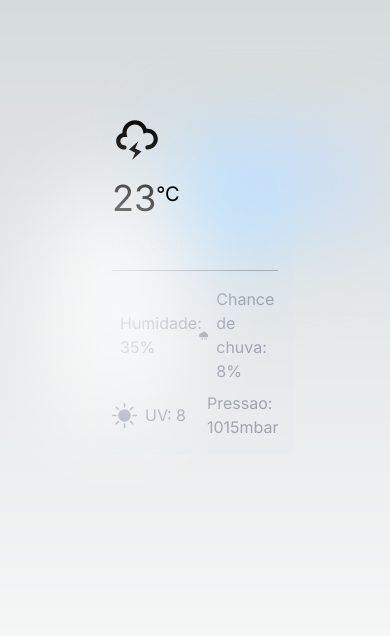
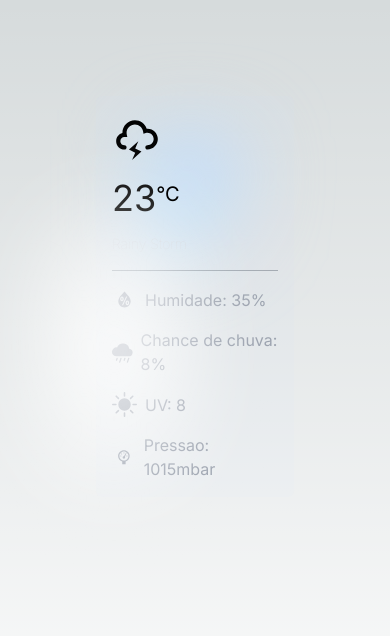
Before and after one commit to felipesaff/weather-app, a Next.js app: page / in a window 390 px wide. Shown: the top 636 px of the page. Built offline with nearby package versions, Linux system fonts and the light colour scheme.

Commit message:
style: change card component responsivity

```diff
--- a/src/components/card/index.tsx
+++ b/src/components/card/index.tsx
@@ -5,9 +5,9 @@ import { BsFillCloudRainFill, BsFillSunFill } from 'react-icons/bs'
 export const WeatherCard = () => {
     return (
         <div className="flex flex-col relative justify-between bg-blue-200 rounded-md bg-opacity-5 before:absolute before:h-[300px] before:w-[180px] before:-translate-x-1/2 before:rounded-full
-            before:bg-gradient-radial before:from-white before:to-transparent before:blur-2xl before:content-[''] after:absolute after:-z-20 after:h-[120px] after:w-[200px]
+            before:bg-gradient-radial before:from-white before:to-transparent before:blur-2xl before:content-[''] after:absolute after:-z-20 after:h-[120px] after:w-[100px]
             after:translate-x-1/3 after:bg-gradient-conic after:from-sky-200 after:via-blue-200 after:blur-2xl after:content-[''] before:dark:bg-gradient-to-br after:top-10
-            before:dark:from-transparent before:dark:to-blue-700/10 after:dark:from-sky-900 after:dark:via-[#0141ff]/40 before:lg:h-[160px] before:bottom-0 before:right-0 p-4"
+            before:dark:from-transparent before:dark:to-blue-700/10 after:dark:from-sky-900 after:dark:via-[#0141ff]/40 before:bottom-0 before:right-0 p-4"
         >
             <div className='flex flex-col border-b border-gray-600/40 pb-4 mb-4'>
                 <TiWeatherStormy
@@ -19,7 +19,7 @@ export const WeatherCard = () => {
                 <span className='text-sm font-thin text-gray-300'>Rainy Storm</span>
             </div>
 
-            <div className='text-gray-400 grid grid-cols-2 gap-2'>
+            <div className='text-gray-400 grid gap-4'>
                 <span className='flex items-center'>
                     <WiHumidity size={25} className='mr-2' />
                     Humidade: 35%
```
